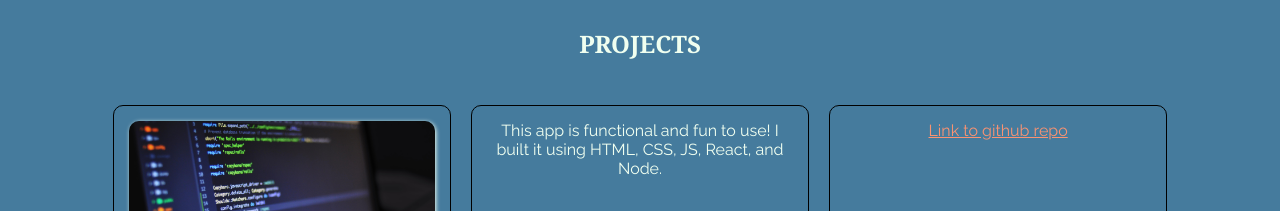
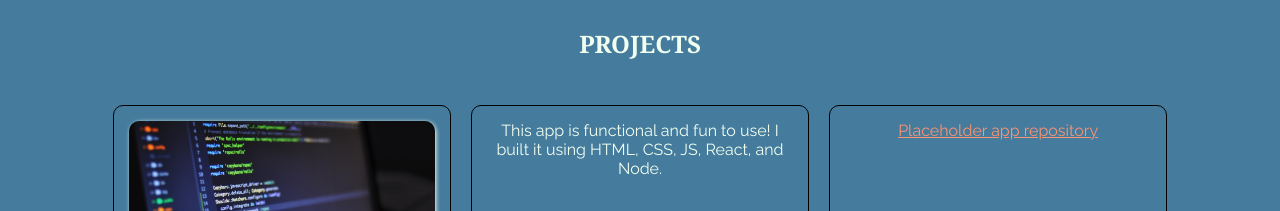
Before and after one commit to jonathanbutler7/html-portfolio, a plain HTML site: page index.html in a window 1280 px wide. Shown: the part 1200-1411 px from the top of the page. Drawn offline with Linux system fonts and the light colour scheme.

Commit message:
Added repository placeholder

```diff
--- a/index.html
+++ b/index.html
@@ -70,7 +70,7 @@
                 <div class="group">
                     <div class="item"><img src="images/blur-close-up-code-computer-546819.jpg" alt="placeholder-app-image" id="placeholder-app-image"></div>
                     <div class="item">This app is functional and fun to use! I built it using HTML, CSS, JS, React, and Node.</div>
-                    <div class="item"><a href="https://github.com/jonathanbutler7" target="blank">Link to github repo</a></div>
+                    <div class="item"><a href="https://github.com/jonathanbutler7/placeholder-app" target="blank">Placeholder app repository</a></div>
                 </div>
         </div>
 
```
